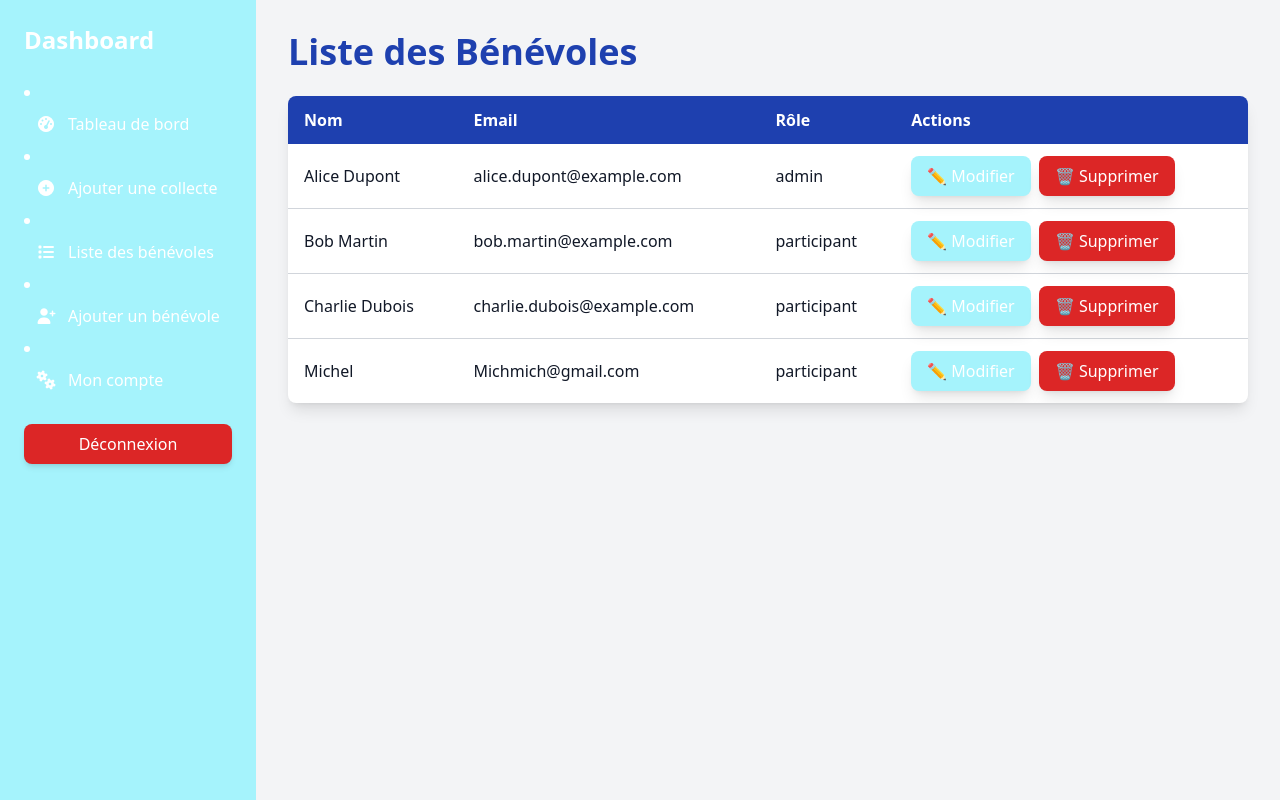
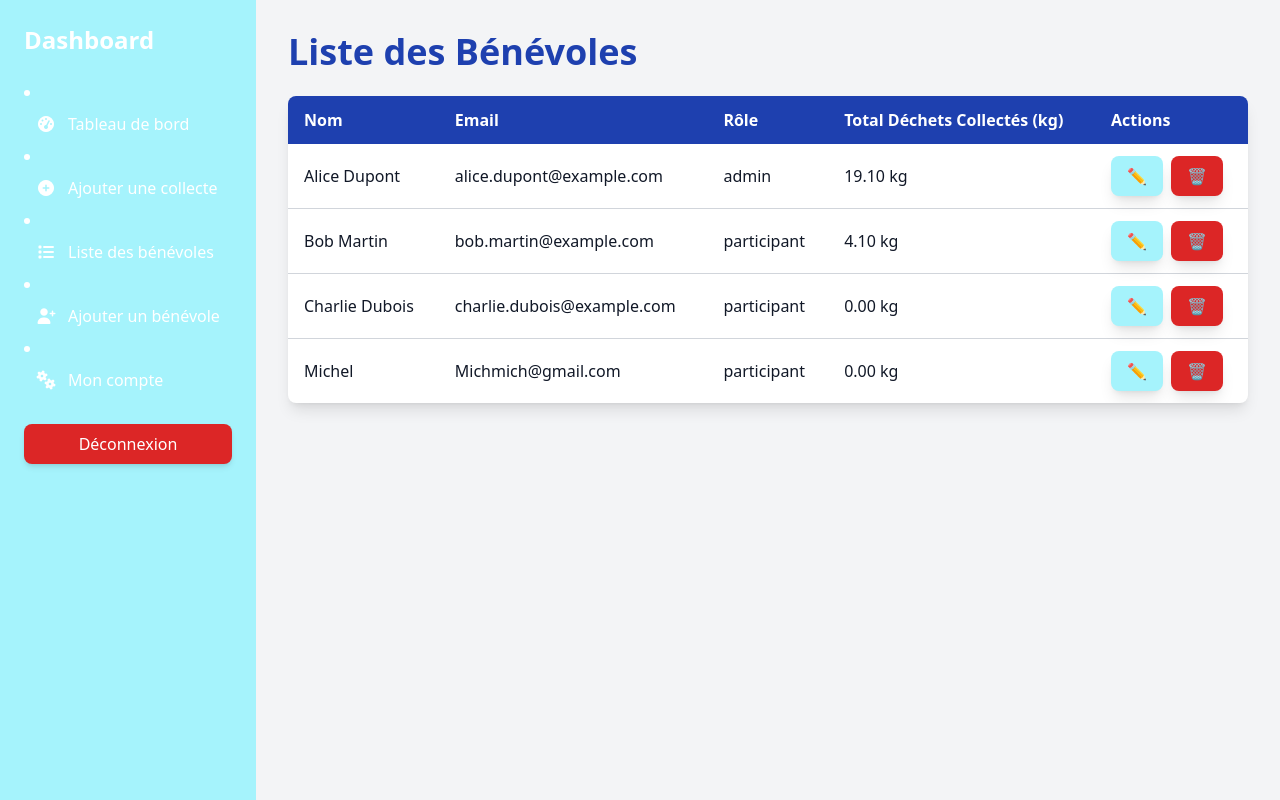
Before and after one commit to TheoBlaum/P4BackofficeLP, a PHP site: page /volunteer_list.php in a window 1280 px wide. Run offline with PHP 8.4, Linux system fonts and the light colour scheme; data comes from the database, SQL or seed files in the repository; some libraries are stand-ins or nearby versions.

Commit message:
calcul et affichage poids total dechet collecté par bénévole

```diff
--- a/association/php/collection_list.php
+++ b/association/php/collection_list.php
@@ -144,10 +144,10 @@ error_reporting(E_ALL);
                         <td class="py-3 px-4"><?= $metal ?> kg</td>
                         <td class="py-3 px-4"><?= $organiques ?> kg</td>
                         <td class="py-3 px-4 font-bold"><?= $total ?> kg</td>
-                        <!-- <td class="py-3 px-4">✏️ 🗑️</td> -->
 
-                        <td class="py-3 px-4 flex space-x-2"><a href="collection_edit.php?id=<?= $collecte['id'] ?>" class="bg-cyan-200 hover:bg-cyan-600 text-white px-4 py-2 rounded-lg shadow-lg focus:outline-none focus:ring-2 focus:ring-blue-500 transition duration-200">✏️ Modifier</a>
-                        <a href="collection_delete.php?id=<?= $collecte['id'] ?>" class="bg-red-600 hover:bg-red-700 text-white px-4 py-2 rounded-lg shadow-lg focus:outline-none focus:ring-2 focus:ring-red-500 transition duration-200" onclick="return confirm('Êtes-vous sûr de vouloir supprimer cette collecte ?');">🗑️ Supprimer
+
+                        <td class="py-3 px-4 flex space-x-2"><a href="collection_edit.php?id=<?= $collecte['id'] ?>" class="bg-cyan-200 hover:bg-cyan-600 text-white px-4 py-2 rounded-lg shadow-lg focus:outline-none focus:ring-2 focus:ring-blue-500 transition duration-200">✏️</a>
+                        <a href="collection_delete.php?id=<?= $collecte['id'] ?>" class="bg-red-600 hover:bg-red-700 text-white px-4 py-2 rounded-lg shadow-lg focus:outline-none focus:ring-2 focus:ring-red-500 transition duration-200" onclick="return confirm('Êtes-vous sûr de vouloir supprimer cette collecte ?');">🗑️
                             </a>
                         </td>
                     </tr>
--- a/association/php/volunteer_list.php
+++ b/association/php/volunteer_list.php
@@ -2,8 +2,17 @@
 require 'config.php';
 
 try {
-    // Récupérer tous les bénévoles
-    $stmt = $pdo->query("SELECT id, nom, email, role FROM benevoles ORDER BY nom ASC");
+    // Récupérer les bénévoles avec le total des déchets collectés pour chaque bénévole et COALESCE pour mettre 0 si la somme est nulle
+    $stmt = $pdo->prepare("
+        SELECT b.id, b.nom, b.email, b.role,
+        COALESCE(SUM(d.quantite_kg), 0) AS total_dechets
+        FROM benevoles b
+        LEFT JOIN collectes c ON b.id = c.id_benevole
+        LEFT JOIN dechets_collectes d ON c.id = d.id_collecte
+        GROUP BY b.id
+        ORDER BY b.nom ASC
+    ");
+    $stmt->execute();
     $benevoles = $stmt->fetchAll(PDO::FETCH_ASSOC);
 } catch (PDOException $e) {
     echo "Erreur de base de données : " . $e->getMessage();
@@ -27,22 +36,13 @@ try {
         <!-- Barre de navigation -->
         <div class="bg-cyan-200 text-white w-64 p-6">
             <h2 class="text-2xl font-bold mb-6">Dashboard</h2>
-            <li><a href="collection_list.php" class="flex items-center py-2 px-3 hover:bg-blue-800 rounded-lg"><i
-                        class="fas fa-tachometer-alt mr-3"></i> Tableau de bord</a></li>
-            <li><a href="collection_add.php" class="flex items-center py-2 px-3 hover:bg-blue-800 rounded-lg"><i
-                        class="fas fa-plus-circle mr-3"></i> Ajouter une collecte</a></li>
-            <li><a href="volunteer_list.php" class="flex items-center py-2 px-3 hover:bg-blue-800 rounded-lg"><i
-                        class="fa-solid fa-list mr-3"></i> Liste des bénévoles</a></li>
-            <li>
-                <a href="user_add.php" class="flex items-center py-2 px-3 hover:bg-blue-800 rounded-lg">
-                    <i class="fas fa-user-plus mr-3"></i> Ajouter un bénévole
-                </a>
-            </li>
-            <li><a href="my_account.php" class="flex items-center py-2 px-3 hover:bg-blue-800 rounded-lg"><i
-                        class="fas fa-cogs mr-3"></i> Mon compte</a></li>
+            <li><a href="collection_list.php" class="flex items-center py-2 px-3 hover:bg-blue-800 rounded-lg"><i class="fas fa-tachometer-alt mr-3"></i> Tableau de bord</a></li>
+            <li><a href="collection_add.php" class="flex items-center py-2 px-3 hover:bg-blue-800 rounded-lg"><i class="fas fa-plus-circle mr-3"></i> Ajouter une collecte</a></li>
+            <li><a href="volunteer_list.php" class="flex items-center py-2 px-3 hover:bg-blue-800 rounded-lg"><i class="fa-solid fa-list mr-3"></i> Liste des bénévoles</a></li>
+            <li><a href="user_add.php" class="flex items-center py-2 px-3 hover:bg-blue-800 rounded-lg"><i class="fas fa-user-plus mr-3"></i> Ajouter un bénévole</a></li>
+            <li><a href="my_account.php" class="flex items-center py-2 px-3 hover:bg-blue-800 rounded-lg"><i class="fas fa-cogs mr-3"></i> Mon compte</a></li>
             <div class="mt-6">
-                <button onclick="logout()"
-                    class="w-full bg-red-600 hover:bg-red-700 text-white py-2 rounded-lg shadow-md">
+                <button onclick="logout()" class="w-full bg-red-600 hover:bg-red-700 text-white py-2 rounded-lg shadow-md">
                     Déconnexion
                 </button>
             </div>
@@ -61,6 +61,7 @@ try {
                             <th class="py-3 px-4 text-left">Nom</th>
                             <th class="py-3 px-4 text-left">Email</th>
                             <th class="py-3 px-4 text-left">Rôle</th>
+                            <th class="py-3 px-4 text-left">Total Déchets Collectés (kg)</th>
                             <th class="py-3 px-4 text-left">Actions</th>
                         </tr>
                     </thead>
@@ -70,16 +71,10 @@ try {
                                 <td class="py-3 px-4"><?= htmlspecialchars($benevole['nom']) ?></td>
                                 <td class="py-3 px-4"><?= htmlspecialchars($benevole['email']) ?></td>
                                 <td class="py-3 px-4"><?= htmlspecialchars($benevole['role']) ?></td>
+                                <td class="py-3 px-4"><?= number_format($benevole['total_dechets'], 2) ?> kg</td>
                                 <td class="py-3 px-4 flex space-x-2">
-                                    <a href="volunteer_edit.php?id=<?= $benevole['id'] ?>"
-                                        class="bg-cyan-200 hover:bg-cyan-600 text-white px-4 py-2 rounded-lg shadow-lg">
-                                        ✏️ Modifier
-                                    </a>
-                                    <a href="volunteer_delete.php?id=<?= $benevole['id'] ?>"
-                                        class="bg-red-600 hover:bg-red-700 text-white px-4 py-2 rounded-lg shadow-lg"
-                                        onclick="return confirm('Voulez-vous vraiment supprimer ce bénévole ?')">
-                                        🗑️ Supprimer
-                                    </a>
+                                    <a href="volunteer_edit.php?id=<?= $benevole['id'] ?>" class="bg-cyan-200 hover:bg-cyan-600 text-white px-4 py-2 rounded-lg shadow-lg">✏️</a>
+                                    <a href="volunteer_delete.php?id=<?= $benevole['id'] ?>" class="bg-red-600 hover:bg-red-700 text-white px-4 py-2 rounded-lg shadow-lg" onclick="return confirm('Voulez-vous vraiment supprimer ce bénévole ?')">🗑️</a>
                                 </td>
                             </tr>
                         <?php endforeach; ?>
```
